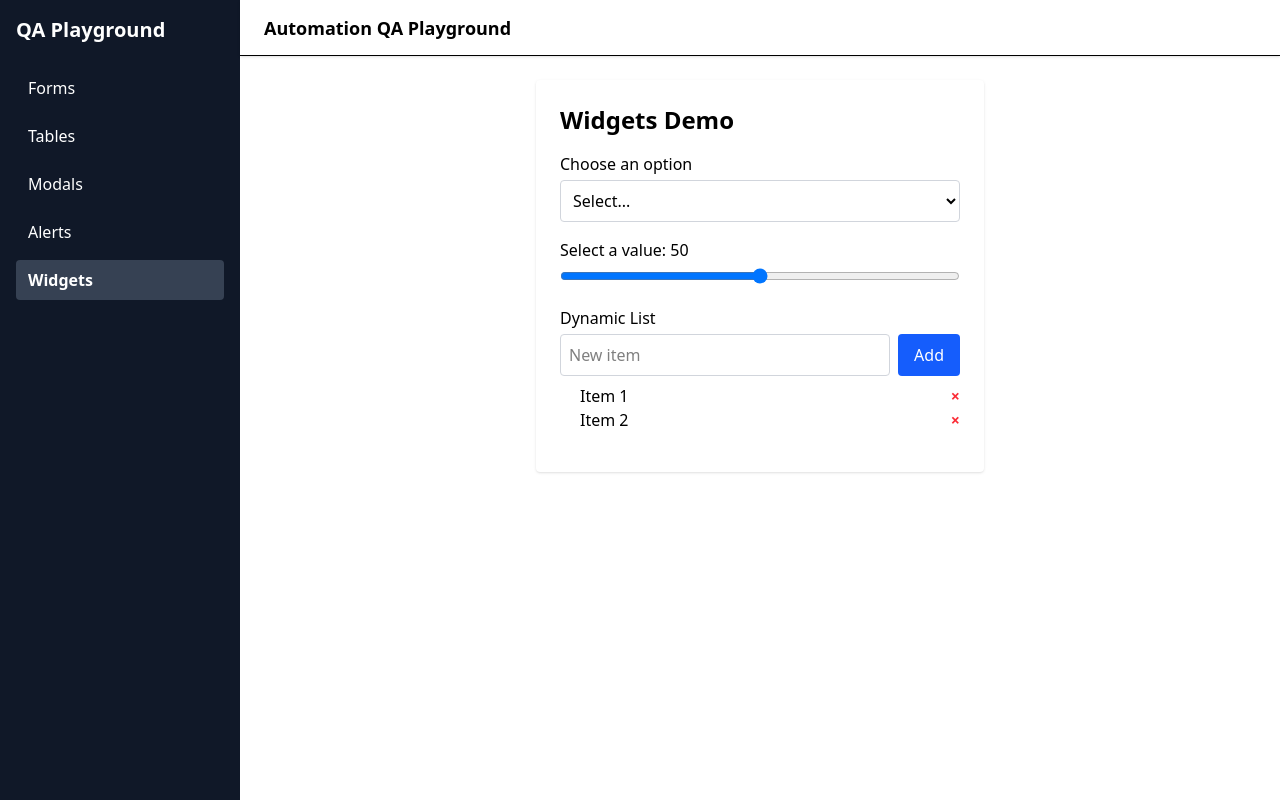
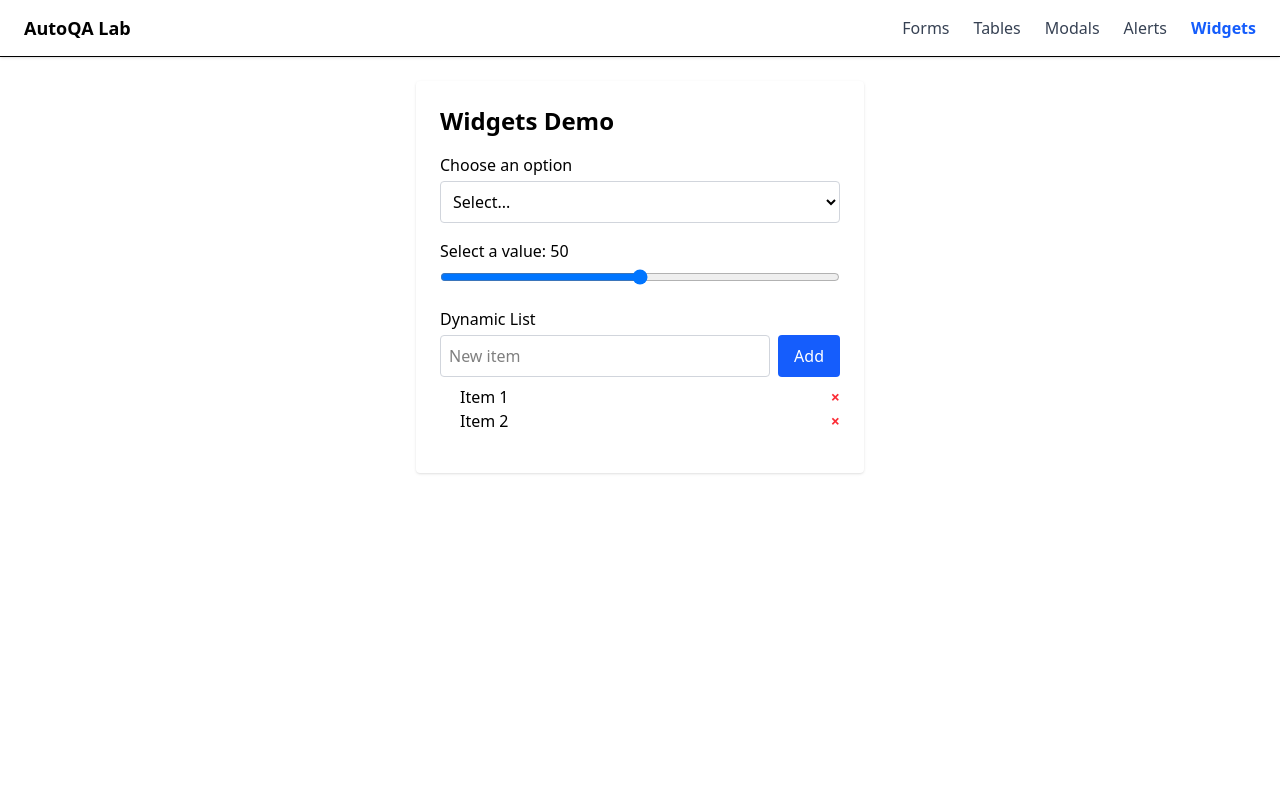
Before and after one commit to FilimonovKirill/autoqa-lab, a React (Vite) app: page /autoqa-lab/widgets in a window 1280 px wide. Built offline with nearby package versions, Linux system fonts and the light colour scheme.

Commit message:
Add menu, remove sidebar

```diff
--- a/src/components/layout/Header.jsx
+++ b/src/components/layout/Header.jsx
@@ -1,9 +1,68 @@
+import { useState } from "react";
+import { NavLink } from "react-router-dom";
+import { Menu, X } from "lucide-react";
+
 const Header = () => {
-    return (
-        <header className="h-14 bg-white border-b flex items-center px-6 shadow-sm">
-            <h2 className="text-lg font-semibold">Automation QA Playground</h2>
-        </header>
-    );
+  const [isOpen, setIsOpen] = useState(false);
+
+  const links = [
+    { path: "/forms", label: "Forms" },
+    { path: "/tables", label: "Tables" },
+    { path: "/modals", label: "Modals" },
+    { path: "/alerts", label: "Alerts" },
+    { path: "/widgets", label: "Widgets" },
+  ];
+
+  return (
+    <header className="bg-white border-b shadow-sm sticky top-0 z-50">
+      <div className="h-14 flex items-center justify-between px-6">
+        <h2 className="text-lg font-semibold">AutoQA Lab</h2>
+
+        <nav className="hidden lg:flex gap-6">
+          {links.map(({ path, label }) => (
+            <NavLink
+              key={path}
+              to={path}
+              className={({ isActive }) =>
+                `hover:text-blue-600 transition ${
+                  isActive ? "text-blue-600 font-semibold" : "text-gray-700"
+                }`
+              }
+            >
+              {label}
+            </NavLink>
+          ))}
+        </nav>
+
+        <button
+          className="lg:hidden"
+          onClick={() => setIsOpen(!isOpen)}
+          aria-label="Toggle menu"
+        >
+          {isOpen ? <X size={28} /> : <Menu size={28} />}
+        </button>
+      </div>
+
+      {isOpen && (
+        <nav className="lg:hidden bg-white border-t flex flex-col shadow-md">
+          {links.map(({ path, label }) => (
+            <NavLink
+              key={path}
+              to={path}
+              className={({ isActive }) =>
+                `px-6 py-3 hover:bg-gray-100 ${
+                  isActive ? "text-blue-600 font-semibold" : "text-gray-700"
+                }`
+              }
+              onClick={() => setIsOpen(false)}
+            >
+              {label}
+            </NavLink>
+          ))}
+        </nav>
+      )}
+    </header>
+  );
 };
 
 export default Header;
--- a/src/components/layout/Sidebar.jsx
+++ /dev/null
@@ -1,33 +0,0 @@
-import { NavLink } from "react-router-dom";
-
-const Sidebar = () => {
-    const links = [
-        { path: "/forms", label: "Forms" },
-        { path: "/tables", label: "Tables" },
-        { path: "/modals", label: "Modals" },
-        { path: "/alerts", label: "Alerts" },
-        { path: "/widgets", label: "Widgets" },
-    ];
-
-    return (
-        <aside className="w-60 bg-gray-900 text-white p-4">
-            <h1 className="text-xl font-bold mb-6">QA Playground</h1>
-            <nav className="flex flex-col gap-2">
-                {links.map(({ path, label }) => (
-                    <NavLink
-                        key={path}
-                        to={path}
-                        className={({ isActive }) =>
-                            `px-3 py-2 rounded hover:bg-gray-700 ${isActive ? "bg-gray-700 font-semibold" : ""
-                            }`
-                        }
-                    >
-                        {label}
-                    </NavLink>
-                ))}
-            </nav>
-        </aside>
-    );
-};
-
-export default Sidebar;
--- a/src/layouts/MainLayout.jsx
+++ b/src/layouts/MainLayout.jsx
@@ -1,11 +1,9 @@
 import { Outlet } from "react-router-dom";
-import Sidebar from "../components/layout/Sidebar";
 import Header from "../components/layout/Header";
 
 const MainLayout = () => {
     return (
         <div className="flex h-screen">
-            <Sidebar />
             <div className="flex flex-col flex-1">
                 <Header />
                 <main className="p-6 overflow-y-auto">
```
